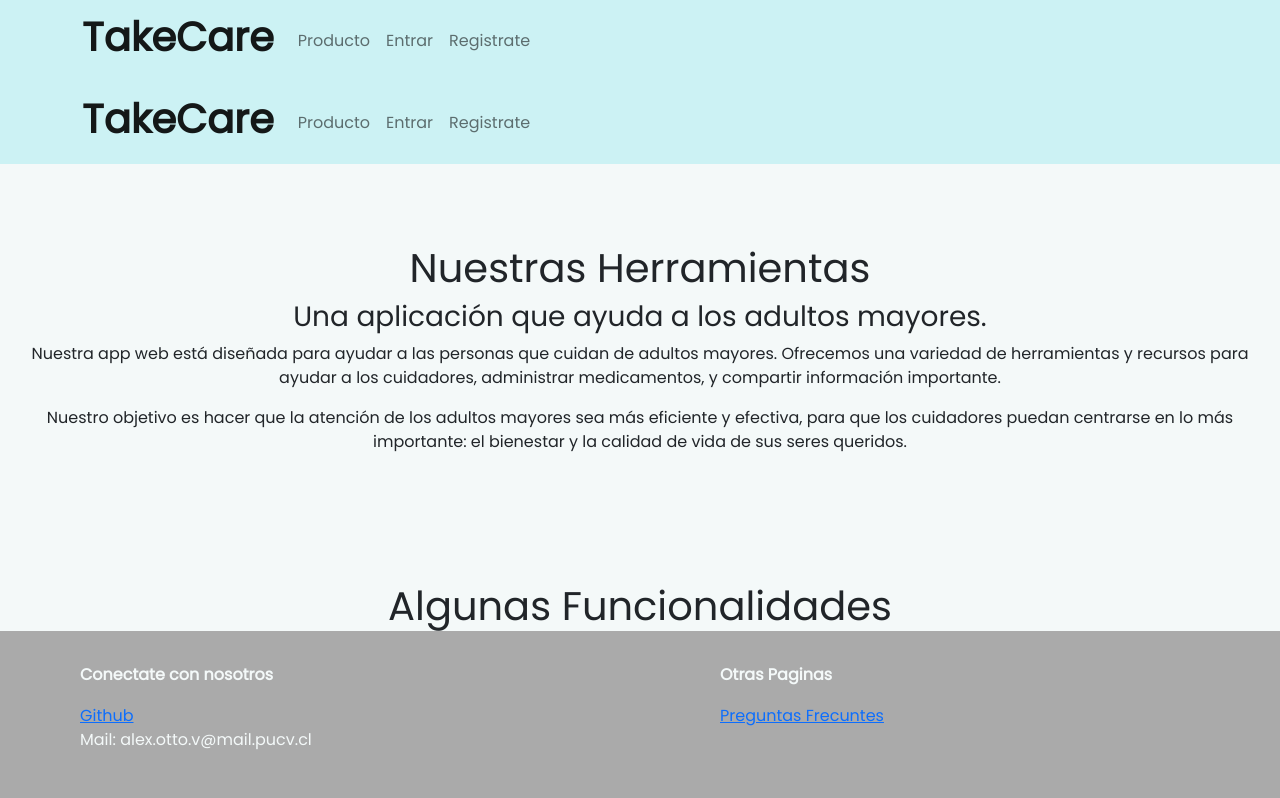
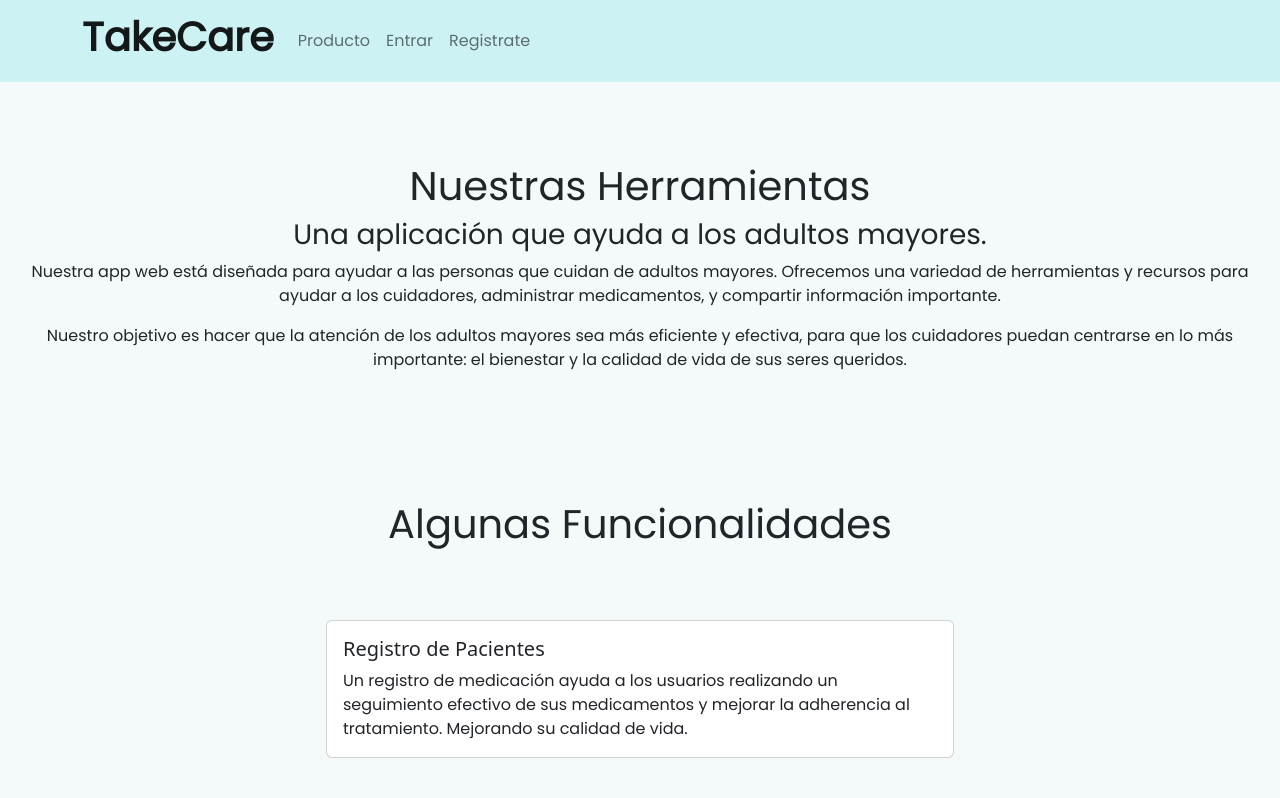
Before and after one commit to mrav7/TakeCare, a React (Vite) app in the folder TakeCare/: page /product in a window 1280 px wide. Shown: the top 798 px of the page. Built offline with nearby package versions, Linux system fonts and the light colour scheme.

Commit message:
quite duplicados en layout

```diff
--- a/TakeCare/src/components/layout/Layout.jsx
+++ b/TakeCare/src/components/layout/Layout.jsx
@@ -6,9 +6,9 @@ import {Outlet} from 'react-router-dom'
 const Layout = () => {
     return (
         <>
-            <InNavBar />
+
             <Outlet />
-            <MainFooter />
+
         </>
     )
 }
--- a/TakeCare/src/components/styles/mainFooter.css
+++ b/TakeCare/src/components/styles/mainFooter.css
@@ -1,5 +1,5 @@
 .footer {
-  position: fixed;
+
   left: 0;
   bottom: 0;
   width: 100%;
```
